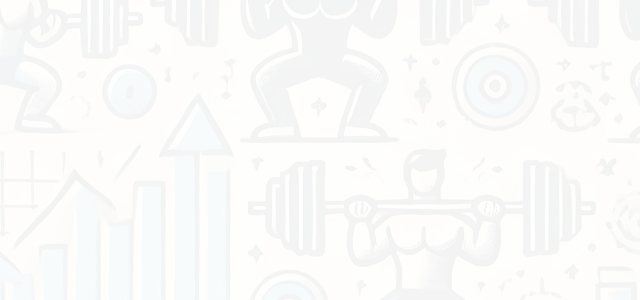
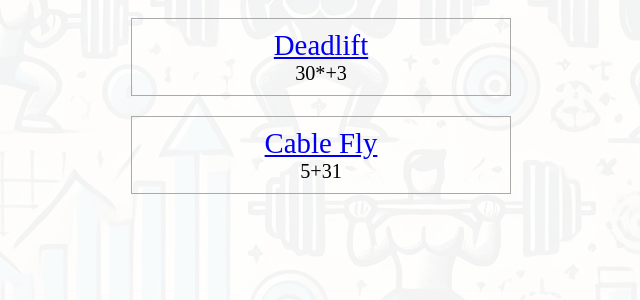
Before and after one commit to ewancoder/overlab, an Angular app in the folder frontend/: page /exercises in a window 1280 px wide. Before the commit this address led to /. Shown: the top 300 px of the page, without its empty margins (319-959 px from the left). Built offline with nearby package versions, Linux system fonts and the light colour scheme.

Commit message:
Add basic exercise picker component

```diff
--- a/frontend/src/app/app.routes.ts
+++ b/frontend/src/app/app.routes.ts
@@ -1,7 +1,9 @@
 import { Routes } from '@angular/router';
 import { ExerciseComponent } from './exercise/exercise.component';
+import { ExercisePickerComponent } from './exercise-picker/exercise-picker.component';
 
 export const routes: Routes = [
-    { path: '', redirectTo: '/exercises/deadlift', pathMatch: 'full' },
-    { path: 'exercises/:exerciseId', component: ExerciseComponent }
+    { path: '', redirectTo: '/exercises', pathMatch: 'full' },
+    { path: 'exercises/:exerciseId', component: ExerciseComponent },
+    { path: 'exercises', component: ExercisePickerComponent }
 ];
--- /dev/null
+++ b/frontend/src/app/exercise-picker/exercise-picker.component.html
@@ -0,0 +1,6 @@
+@for (exercise of service.exercises$ | async; track exercise.id) {
+  <div class="exercise">
+    <a [routerLink]="exercise.id">{{ exercise.name }}</a>
+    <div class="exercise-info">{{ getExerciseInfo(exercise) }}</div>
+  </div>
+}
--- /dev/null
+++ b/frontend/src/app/exercise-picker/exercise-picker.component.scss
@@ -0,0 +1,17 @@
+:host {
+  display: flex;
+  flex-direction: column;
+  width: 400px;
+  text-align: center;
+  margin: 0 auto;
+}
+
+.exercise {
+  padding: 10px;
+  margin: 10px;
+  border: 1px solid #aaa;
+}
+
+.exercise-info {
+  font-size: 0.7rem;
+}
--- /dev/null
+++ b/frontend/src/app/exercise-picker/exercise-picker.component.ts
@@ -0,0 +1,22 @@
+import { ChangeDetectionStrategy, Component } from '@angular/core';
+import { Exercise, ExercisesService } from '../exercises.service';
+import { AsyncPipe } from '@angular/common';
+import { RouterLink } from '@angular/router';
+
+@Component({
+    selector: 'olab-exercise-picker',
+    imports: [AsyncPipe, RouterLink],
+    templateUrl: './exercise-picker.component.html',
+    styleUrl: './exercise-picker.component.scss',
+    changeDetection: ChangeDetectionStrategy.OnPush
+})
+export class ExercisePickerComponent {
+    constructor(protected service: ExercisesService) {}
+
+    protected getExerciseInfo(exercise: Exercise) {
+        if (exercise.history.length === 0) return undefined;
+        const sets = exercise.history[exercise.history.length - 1].sets;
+
+        return sets.map(set => set.reps).join(' ');
+    }
+}
--- a/frontend/src/app/exercises.service.ts
+++ b/frontend/src/app/exercises.service.ts
@@ -35,6 +35,32 @@ export class ExercisesService {
                             ]
                         }
                     ]
+                },
+                {
+                    id: 'cable-fly',
+                    name: 'Cable Fly',
+                    history: [
+                        {
+                            sets: [
+                                {
+                                    timestamp: new Date(2024, 1, 1),
+                                    reps: '55'
+                                },
+                                {
+                                    timestamp: new Date(2024, 2, 2),
+                                    reps: '30*'
+                                }
+                            ]
+                        },
+                        {
+                            sets: [
+                                {
+                                    timestamp: new Date(2024, 3, 3),
+                                    reps: '5+31'
+                                }
+                            ]
+                        }
+                    ]
                 }
             ]);
         this.data$.next(
```
